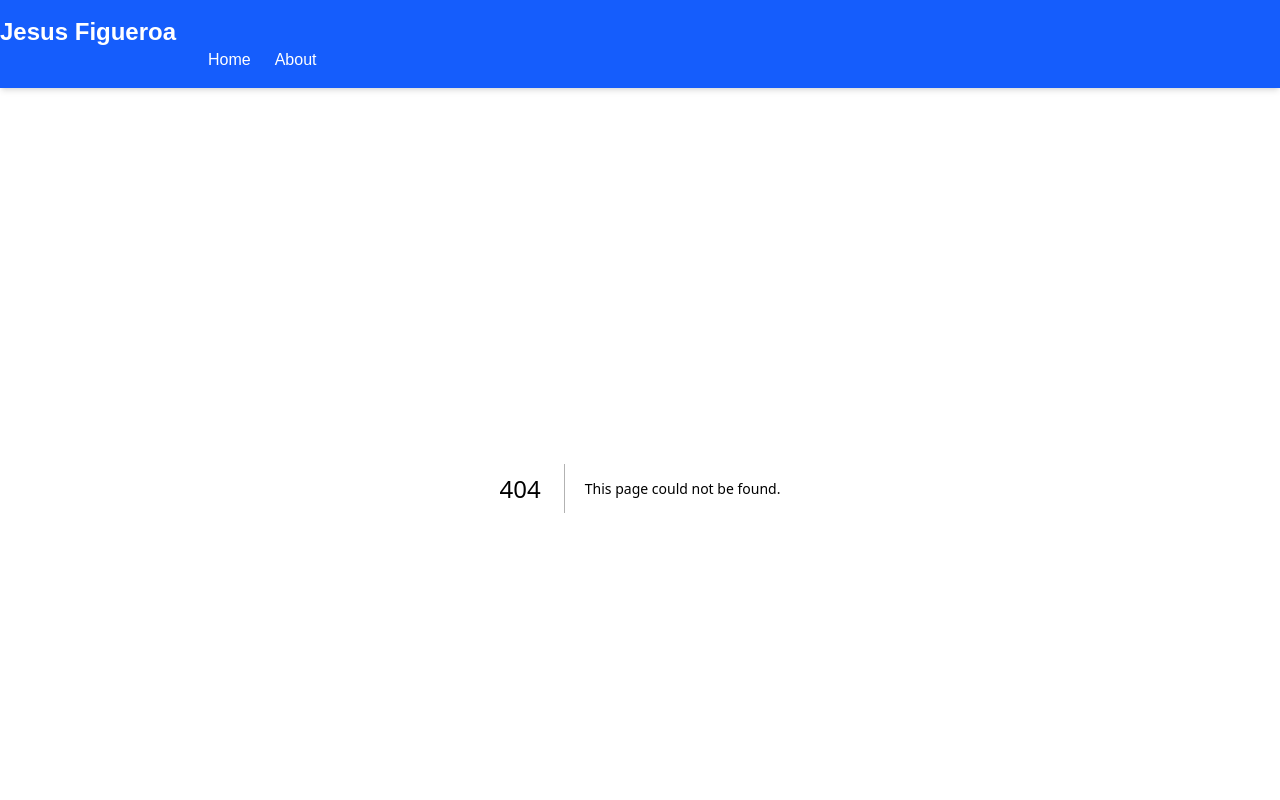
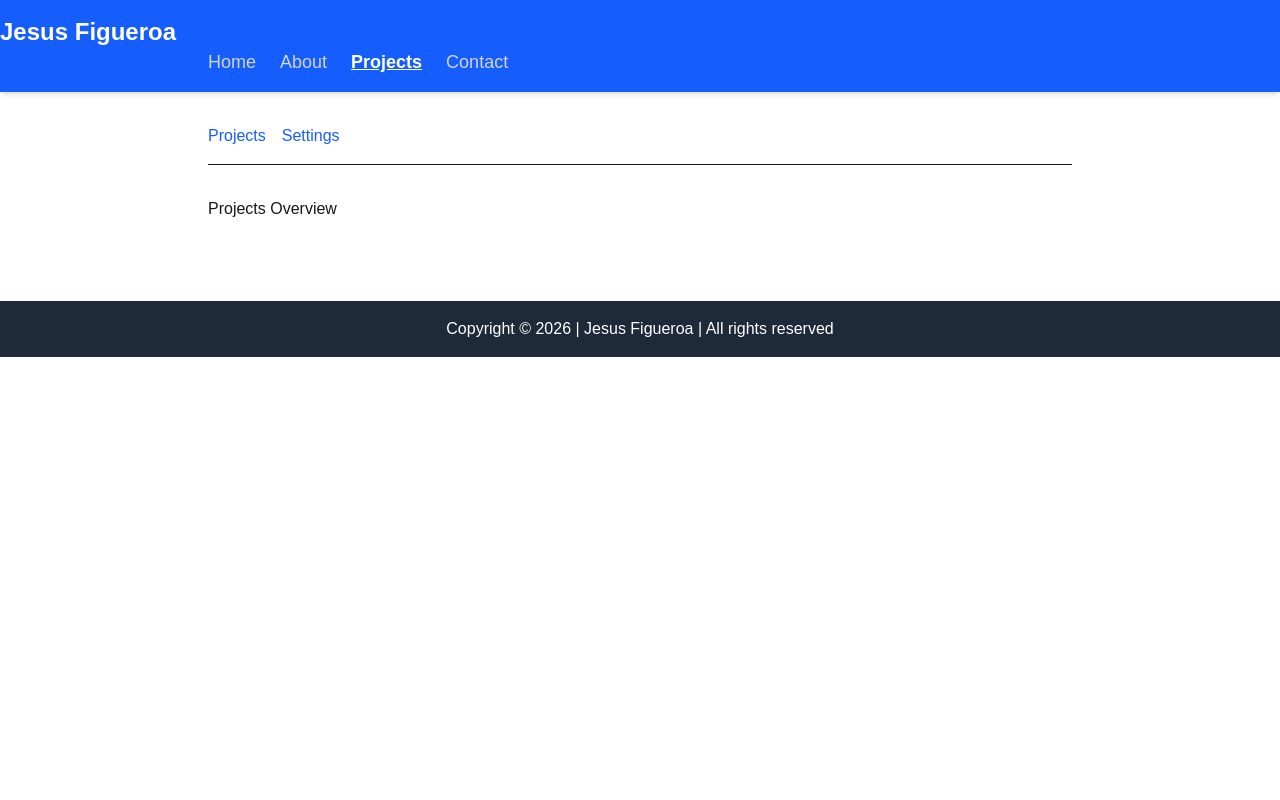
Before and after one commit to JKs162426/wdd430-portfolio, a Next.js app: page /projects in a window 1280 px wide. Before the commit this address had no page. Shown: the top 800 px of the page. Built offline with nearby package versions, Linux system fonts and the light colour scheme.

Commit message:
W03 Database Conectivity

```diff
--- /dev/null
+++ b/app/api/projects/[id]/route.ts
@@ -0,0 +1,18 @@
+import { NextResponse } from "next/server";
+import { getProjectById } from "@/lib/projects-db";
+
+export async function GET(
+  _request: Request,
+  { params }: { params: Promise<{ id: string }> }
+) {
+  const { id: rawId } = await params;
+  const id = Number(rawId);
+  if (Number.isNaN(id)) {
+    return NextResponse.json({ error: "Invalid id" }, { status: 400 });
+  }
+  const project = await getProjectById(id);
+  if (!project) {
+    return NextResponse.json({ error: "Not found" }, { status: 404 });
+  }
+  return NextResponse.json(project);
+}
--- /dev/null
+++ b/app/api/projects/route.ts
@@ -0,0 +1,9 @@
+import { NextRequest, NextResponse } from "next/server";
+import { getProjects } from "@/lib/projects-db";
+
+export async function GET(request: NextRequest) {
+  const { searchParams } = new URL(request.url);
+  const type = searchParams.get("type");
+  const projects = await getProjects(type);
+  return NextResponse.json(projects);
+}
--- /dev/null
+++ b/app/contact/page.tsx
@@ -0,0 +1,8 @@
+export default function Contact() {
+  return (
+    <div>
+      <h1>Contact Page</h1>
+      <p>This is the contact page of the website.</p>
+    </div>
+  );
+}
--- /dev/null
+++ b/app/projects/layout.tsx
@@ -0,0 +1,24 @@
+import Link from "next/link";
+
+export default function ProjectsLayout({
+  children,
+}: {
+  children: React.ReactNode;
+}) {
+  return (
+    <div className="max-w-4xl mx-auto px-4 py-8">
+      <nav className="flex gap-4 mb-8 border-b pb-4">
+        <Link href="/projects" className="text-blue-600 hover:underline">
+          Projects
+        </Link>
+        <Link
+          href="/projects/settings"
+          className="text-blue-600 hover:underline"
+        >
+          Settings
+        </Link>
+      </nav>
+      {children}
+    </div>
+  );
+}
--- /dev/null
+++ b/app/projects/opensource/page.tsx
@@ -0,0 +1,3 @@
+export default function OpenSourceProjects() {
+  return <h1>Open Source Projects</h1>;
+}
--- /dev/null
+++ b/app/projects/page.tsx
@@ -0,0 +1,3 @@
+export default function Projects() {
+  return <h1>Projects Overview</h1>;
+}
--- /dev/null
+++ b/app/projects/school/page.tsx
@@ -0,0 +1,3 @@
+export default function SchoolProjects() {
+  return <h1>Projects Overview</h1>;
+}
--- a/components/Header.tsx
+++ b/components/Header.tsx
@@ -1,4 +1,5 @@
 import Link from "next/link";
+import NavLinks from "./NavLinks";
 
 export default function Header() {
   return (
@@ -8,12 +9,7 @@ export default function Header() {
       </div>
       <nav className="max-w-4xl mx-auto px-4 flex justify-between items-center">
         <ul className="flex gap-6">
-          <li>
-            <Link href="/">Home</Link>
-          </li>
-          <li>
-            <Link href="/about">About</Link>
-          </li>
+          <NavLinks />
         </ul>
       </nav>
     </header>
--- /dev/null
+++ b/components/NavLinks.tsx
@@ -0,0 +1,57 @@
+"use client";
+
+import Link from "next/link";
+import { usePathname } from "next/navigation";
+
+export default function NavLinks() {
+  const pathname = usePathname();
+
+  return (
+    <nav aria-label="Primary" className="flex gap-6 text-lg">
+      <Link
+        href="/"
+        className={
+          pathname === "/"
+            ? "font-bold underline"
+            : "text-gray-300 hover:underline"
+        }
+        aria-current={pathname === "/" ? "page" : undefined}
+      >
+        Home
+      </Link>
+      <Link
+        href="/about"
+        className={
+          pathname === "/about"
+            ? "font-bold underline"
+            : "text-gray-300 hover:underline"
+        }
+        aria-current={pathname === "/about" ? "page" : undefined}
+      >
+        About
+      </Link>
+      <Link
+        href="/projects"
+        className={
+          pathname === "/projects"
+            ? "font-bold underline"
+            : "text-gray-300 hover:underline"
+        }
+        aria-current={pathname === "/projects" ? "page" : undefined}
+      >
+        Projects
+      </Link>
+      <Link
+        href="/contact"
+        className={
+          pathname === "/contact"
+            ? "font-bold underline"
+            : "text-gray-300 hover:underline"
+        }
+        aria-current={pathname === "/contact" ? "page" : undefined}
+      >
+        Contact
+      </Link>
+    </nav>
+  );
+}
--- /dev/null
+++ b/lib/projects-db.ts
@@ -0,0 +1,28 @@
+import { sql } from "@vercel/postgres";
+
+export interface Project {
+  id: number;
+  title: string;
+  description: string;
+  type: "opensource" | "school";
+  technologies: string[];
+  link?: string;
+}
+
+export async function getProjects(type?: string | null): Promise<Project[]> {
+  if (type) {
+    const { rows } = await sql<Project>`
+      SELECT * FROM projects WHERE type = ${type} ORDER BY id
+    `;
+    return rows;
+  }
+  const { rows } = await sql<Project>`SELECT * FROM projects ORDER BY id`;
+  return rows;
+}
+
+export async function getProjectById(id: number): Promise<Project | null> {
+  const { rows } = await sql<Project>`
+    SELECT * FROM projects WHERE id = ${id}
+  `;
+  return rows[0] ?? null;
+}
--- a/package.json
+++ b/package.json
@@ -9,6 +9,8 @@
     "lint": "eslint"
   },
   "dependencies": {
+    "@neondatabase/serverless": "^1.1.0",
+    "@vercel/postgres": "^0.10.0",
     "next": "16.2.10",
     "react": "19.2.4",
     "react-dom": "19.2.4"
```
Also changed, not shown: 2 other files (tests, documents, lock files or other folders).
